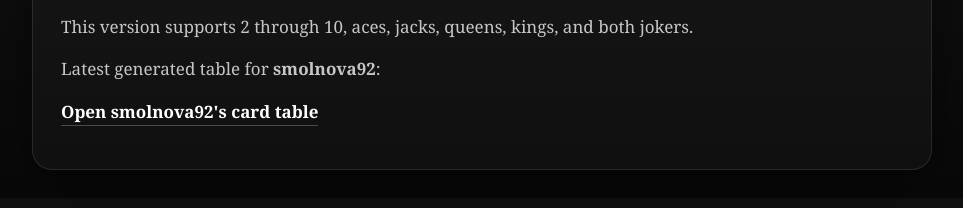
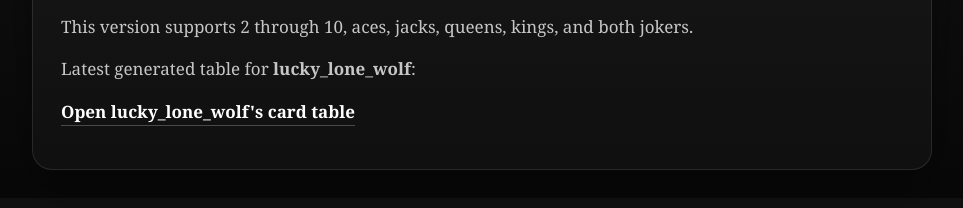
Before and after one commit to ovWOLFvo/card-table, a plain HTML site: page index.html in a window 1280 px wide. Shown: the part 158-366 px from the top of the page, without its empty margins (158-1121 px from the left). Drawn offline with Linux system fonts and the light colour scheme.

Commit message:
Update card table index for lucky_lone_wolf

```diff
--- a/index.html
+++ b/index.html
@@ -32,8 +32,8 @@
       <h1>Card Table</h1>
       <p>A public deck-tracking table for Wolf's shuffle collection.</p>
       <p>This version supports 2 through 10, aces, jacks, queens, kings, and both jokers.</p>
-      <p>Latest generated table for <strong>smolnova92</strong>:</p>
-      <p><a href="collections/smolnova92.html">Open smolnova92's card table</a></p>
+      <p>Latest generated table for <strong>lucky_lone_wolf</strong>:</p>
+      <p><a href="collections/lucky_lone_wolf.html">Open lucky_lone_wolf's card table</a></p>
     </div>
   </div>
 </body>
```
